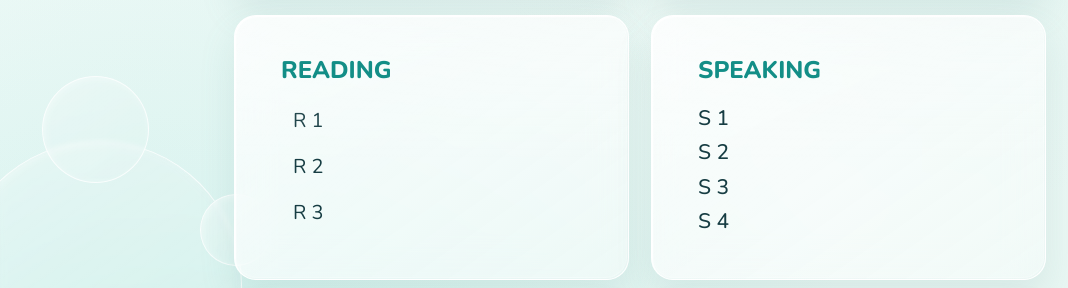
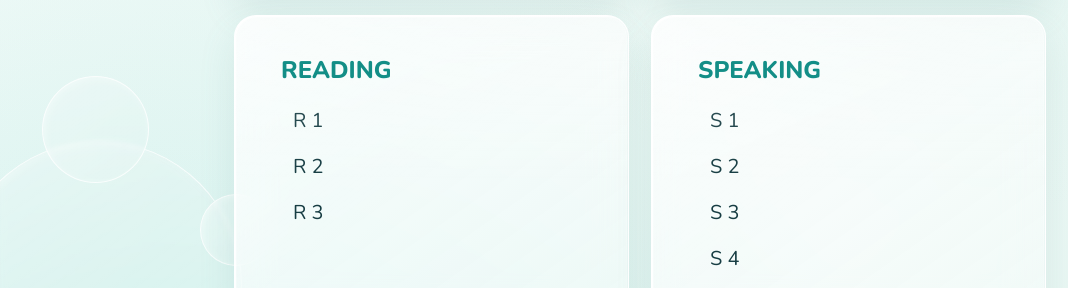
Before and after one commit to thespace-english/The-Space-Trainer, a plain HTML site: page ege.html in a window 1280 px wide. Shown: the part 512-800 px from the top of the page, 0-1068 px from the left. Drawn offline with nearby package versions, Linux system fonts and the light colour scheme.

Commit message:
Add files via upload

```diff
--- a/ege.html
+++ b/ege.html
@@ -75,14 +75,28 @@
 </div>
 
     <div class="card">
-        <h2>SPEAKING</h2>
-        <p>
-            S 1<br>
-            S 2<br>
-            S 3<br>
+    <h2>SPEAKING</h2>
+
+    <div class="task-links">
+
+        <a href="ege-s1.html" class="task-link active-link">
+            S 1
+        </a>
+
+        <span class="task-link">
+            S 2
+        </span>
+
+        <span class="task-link">
+            S 3
+        </span>
+
+        <span class="task-link">
             S 4
-        </p>
+        </span>
+
     </div>
+</div>
 
 
    <!-- ROW 3 -->
```
